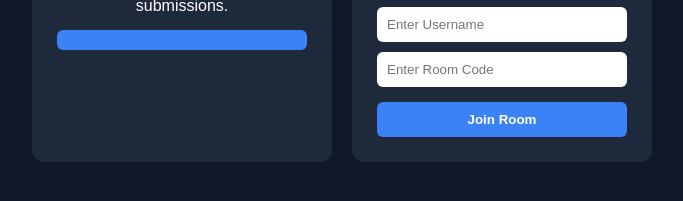
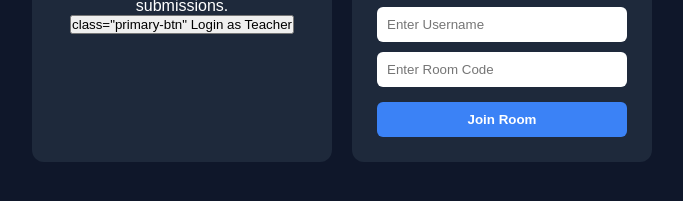
Before and after one commit to Sheanasaur4526/CodeGuard, a website with bundled scripts: page Thesis/CodeGuard/public/index.html in a window 1280 px wide. Shown: the part 451-652 px from the top of the page, without its empty margins (298-981 px from the left). Built offline with nearby package versions, Linux system fonts and the light colour scheme.

Commit message:
Add files via upload

```diff
--- a/Thesis/CodeGuard/public/index.html
+++ b/Thesis/CodeGuard/public/index.html
@@ -155,7 +155,7 @@
         and monitor student submissions.
     </p>
 
-    <button
+    <button>
         class="primary-btn"
         Login as Teacher
     </button>
```
